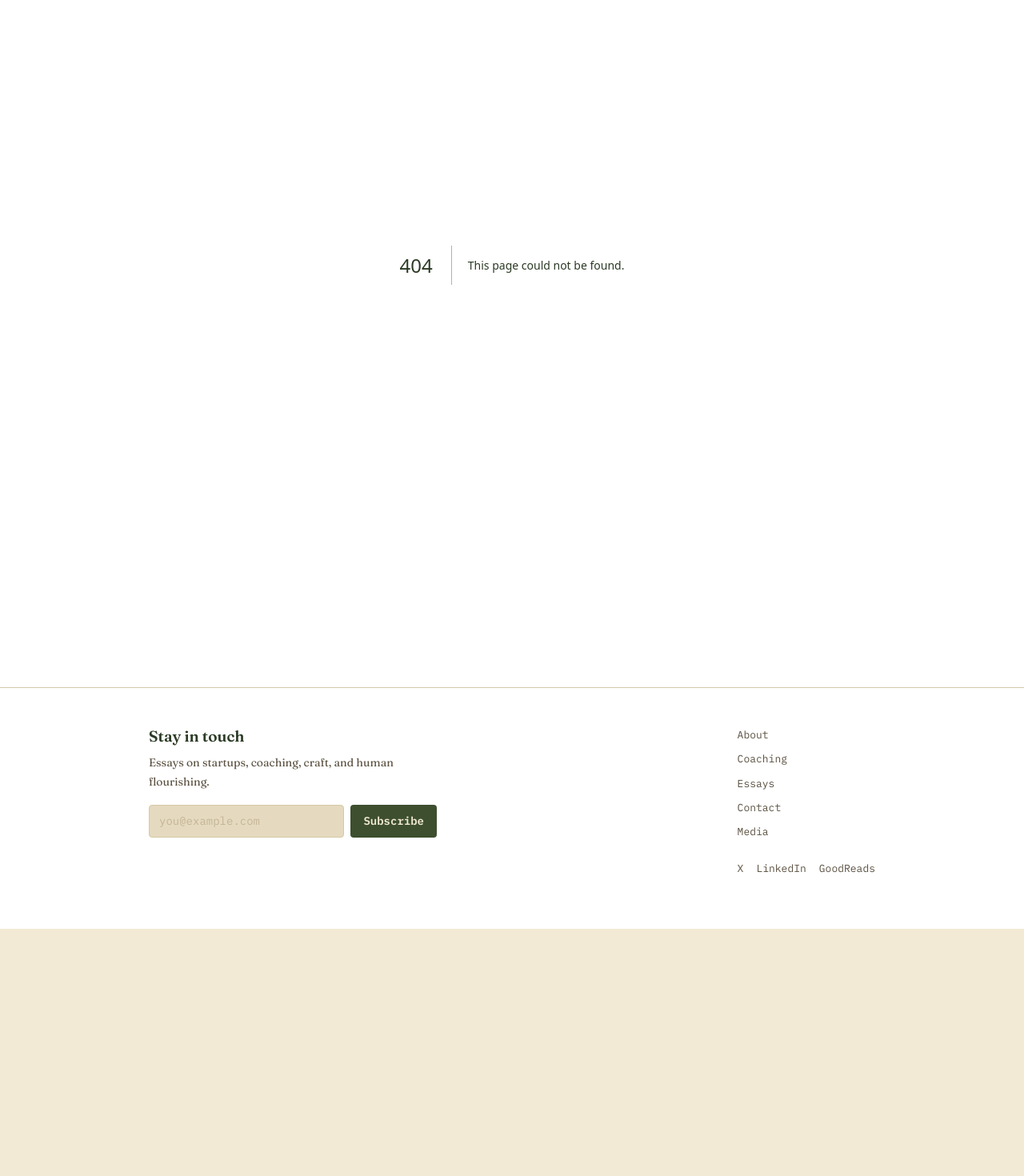
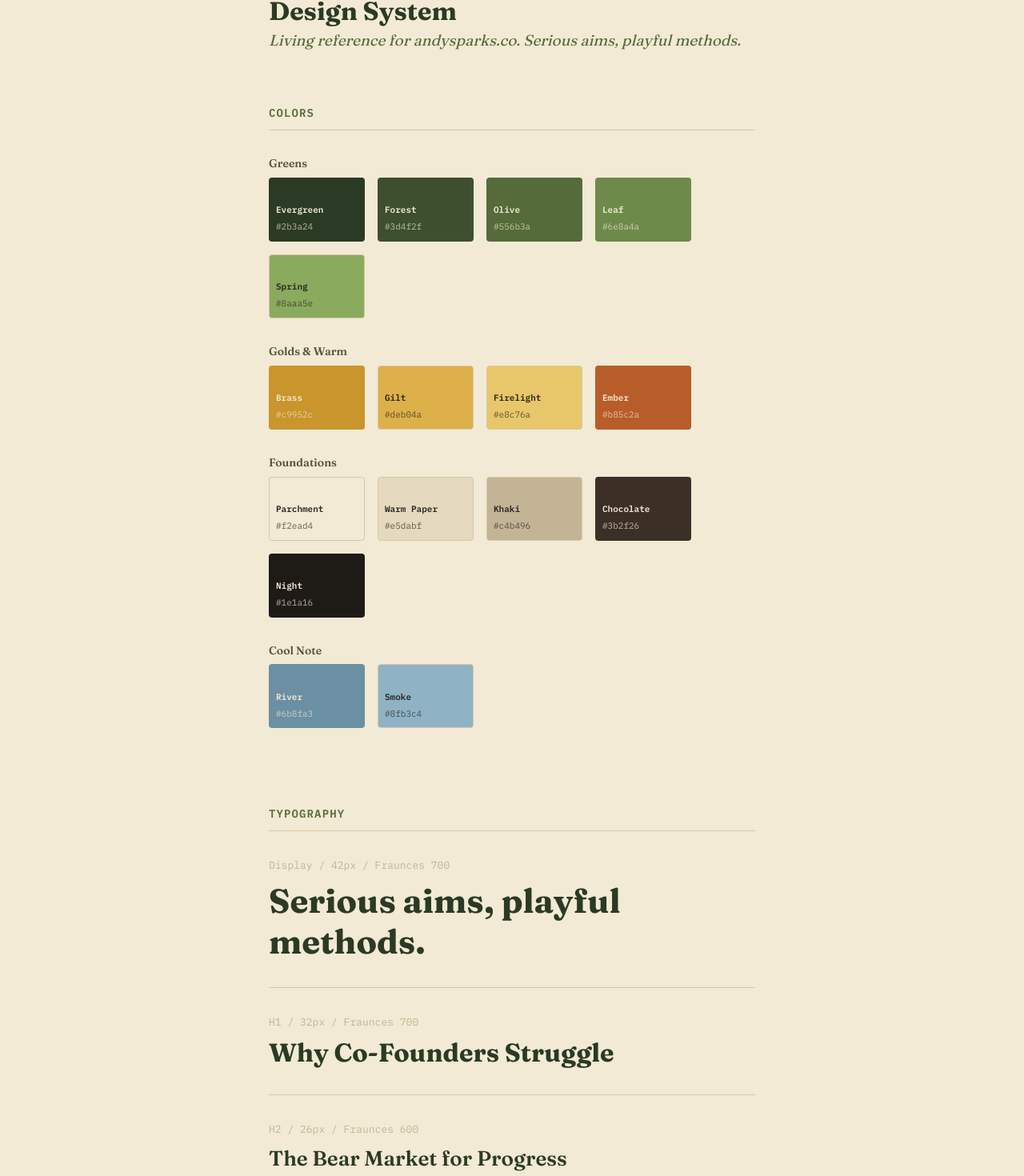
Before and after one commit to AndySparks/andysparks.co, a Next.js app: page /design-system in a window 1280 px wide. Before the commit this address had no page. Shown: the part 170-1640 px from the top of the page at 80% size. Before the commit the page ends 1331 px from the top, so only its background shows below. Built offline with nearby package versions, Linux system fonts and the light colour scheme.

Commit message:
feat: add design system reference page

```diff
--- /dev/null
+++ b/src/app/design-system/page.tsx
@@ -0,0 +1,222 @@
+import { Container } from "@/components/Container";
+import "../../styles/design-system.css";
+
+const COLORS = {
+  Greens: [
+    { name: "Evergreen", hex: "#2b3a24", light: true },
+    { name: "Forest", hex: "#3d4f2f", light: true },
+    { name: "Olive", hex: "#556b3a", light: true },
+    { name: "Leaf", hex: "#6e8a4a", light: true },
+    { name: "Spring", hex: "#8aaa5e", light: false },
+  ],
+  "Golds & Warm": [
+    { name: "Brass", hex: "#c9952c", light: true },
+    { name: "Gilt", hex: "#deb04a", light: false },
+    { name: "Firelight", hex: "#e8c76a", light: false },
+    { name: "Ember", hex: "#b85c2a", light: true },
+  ],
+  Foundations: [
+    { name: "Parchment", hex: "#f2ead4", light: false },
+    { name: "Warm Paper", hex: "#e5dabf", light: false },
+    { name: "Khaki", hex: "#c4b496", light: false },
+    { name: "Chocolate", hex: "#3b2f26", light: true },
+    { name: "Night", hex: "#1e1a16", light: true },
+  ],
+  "Cool Note": [
+    { name: "River", hex: "#6b8fa3", light: true },
+    { name: "Smoke", hex: "#8fb3c4", light: false },
+  ],
+};
+
+const SPACING = [
+  { name: "--space-xs", value: "8px" },
+  { name: "--space-sm", value: "16px" },
+  { name: "--space-md", value: "32px" },
+  { name: "--space-lg", value: "48px" },
+  { name: "--space-xl", value: "64px" },
+  { name: "--space-2xl", value: "96px" },
+  { name: "--space-3xl", value: "128px" },
+];
+
+export default function DesignSystem() {
+  return (
+    <Container>
+      <div style={{ paddingTop: "var(--space-xl)" }}>
+        <h1>Design System</h1>
+        <p
+          style={{
+            fontStyle: "italic",
+            color: "var(--color-olive)",
+            marginBottom: "var(--space-xl)",
+          }}
+        >
+          Living reference for andysparks.co. Serious aims, playful methods.
+        </p>
+
+        {/* Colors */}
+        <div className="ds-section">
+          <div className="ds-section-title">Colors</div>
+          {Object.entries(COLORS).map(([group, swatches]) => (
+            <div key={group}>
+              <h3
+                style={{
+                  fontSize: "var(--type-sm)",
+                  color: "var(--color-ink-light)",
+                  marginBottom: "var(--space-xs)",
+                }}
+              >
+                {group}
+              </h3>
+              <div className="ds-swatch-grid">
+                {swatches.map((swatch) => (
+                  <div
+                    key={swatch.name}
+                    className="ds-swatch"
+                    style={{
+                      background: swatch.hex,
+                      color: swatch.light ? "#f2ead4" : "#2a2520",
+                      borderColor: swatch.light ? "transparent" : undefined,
+                    }}
+                  >
+                    <span className="ds-swatch-name">{swatch.name}</span>
+                    <span className="ds-swatch-hex">{swatch.hex}</span>
+                  </div>
+                ))}
+              </div>
+            </div>
+          ))}
+        </div>
+
+        {/* Typography */}
+        <div className="ds-section">
+          <div className="ds-section-title">Typography</div>
+
+          <div className="ds-type-sample">
+            <div className="ds-type-label">
+              Display / 42px / Fraunces 700
+            </div>
+            <div
+              style={{
+                fontSize: "var(--type-display)",
+                fontWeight: 700,
+                lineHeight: "var(--leading-tight)",
+                color: "var(--color-evergreen)",
+              }}
+            >
+              Serious aims, playful methods.
+            </div>
+          </div>
+
+          <div className="ds-type-sample">
+            <div className="ds-type-label">H1 / 32px / Fraunces 700</div>
+            <h1>Why Co-Founders Struggle</h1>
+          </div>
+
+          <div className="ds-type-sample">
+            <div className="ds-type-label">H2 / 26px / Fraunces 600</div>
+            <h2>The Bear Market for Progress</h2>
+          </div>
+
+          <div className="ds-type-sample">
+            <div className="ds-type-label">H3 / 22px / Fraunces 600</div>
+            <h3>Curiosity as a Civic Virtue</h3>
+          </div>
+
+          <div className="ds-type-sample">
+            <div className="ds-type-label">
+              Subtitle / 22px / Fraunces 300 Italic
+            </div>
+            <p
+              style={{
+                fontSize: "var(--type-subtitle)",
+                fontWeight: 300,
+                fontStyle: "italic",
+                lineHeight: "var(--leading-snug)",
+                color: "var(--color-olive)",
+              }}
+            >
+              A philosophy of human flourishing.
+            </p>
+          </div>
+
+          <div className="ds-type-sample">
+            <div className="ds-type-label">
+              Body / 19px / Fraunces 400 / 1.7 line-height
+            </div>
+            <p>
+              The best partnerships are built on{" "}
+              <a href="#">mutual trust</a>, but trust is not a permanent state.
+              It erodes slowly, then all at once. The question is whether you
+              notice before the fracture, or after. Every generation faces two
+              challenges: to create <em>real progress</em> that broadly improves
+              the human condition, and to convince people we can continue to do
+              so.
+            </p>
+          </div>
+
+          <div className="ds-type-sample">
+            <div className="ds-type-label">
+              Meta / 13px / IBM Plex Mono 400
+            </div>
+            <p
+              style={{
+                fontFamily: "var(--font-mono)",
+                fontSize: "var(--type-xs)",
+                color: "var(--color-ink-light)",
+              }}
+            >
+              March 28, 2026 &middot; 12 min read
+            </p>
+          </div>
+        </div>
+
+        {/* Spacing */}
+        <div className="ds-section">
+          <div className="ds-section-title">Spacing (base 8)</div>
+          {SPACING.map((space) => (
+            <div key={space.name} className="ds-spacing-row">
+              <div
+                className="ds-spacing-bar"
+                style={{ width: space.value }}
+              />
+              <span className="ds-spacing-label">
+                {space.name} ({space.value})
+              </span>
+            </div>
+          ))}
+        </div>
+
+        {/* Layout */}
+        <div className="ds-section">
+          <div className="ds-section-title">Layout</div>
+          <div style={{ marginBottom: "var(--space-sm)" }}>
+            <div className="ds-type-label">Content width: 640px</div>
+            <div
+              style={{
+                width: "var(--width-content)",
+                maxWidth: "100%",
+                height: 24,
+                background: "var(--color-forest)",
+                opacity: 0.2,
+                borderRadius: 2,
+              }}
+            />
+          </div>
+          <div>
+            <div className="ds-type-label">Wide width: 940px</div>
+            <div
+              style={{
+                width: "var(--width-wide)",
+                maxWidth: "100%",
+                height: 24,
+                background: "var(--color-brass)",
+                opacity: 0.2,
+                borderRadius: 2,
+              }}
+            />
+          </div>
+        </div>
+      </div>
+    </Container>
+  );
+}
--- /dev/null
+++ b/src/styles/design-system.css
@@ -0,0 +1,79 @@
+.ds-section {
+  margin-bottom: var(--space-2xl);
+}
+
+.ds-section-title {
+  font-family: var(--font-mono);
+  font-size: var(--type-sm);
+  font-weight: 600;
+  text-transform: uppercase;
+  letter-spacing: 0.08em;
+  color: var(--color-olive);
+  margin-bottom: var(--space-md);
+  padding-bottom: var(--space-xs);
+  border-bottom: 1px solid var(--color-divider);
+}
+
+.ds-swatch-grid {
+  display: flex;
+  flex-wrap: wrap;
+  gap: var(--space-sm);
+  margin-bottom: var(--space-md);
+}
+
+.ds-swatch {
+  width: 120px;
+  height: 80px;
+  border-radius: 4px;
+  display: flex;
+  flex-direction: column;
+  align-items: flex-start;
+  justify-content: flex-end;
+  padding: 8px;
+  font-family: var(--font-mono);
+  font-size: 11px;
+  border: 1px solid var(--color-divider);
+}
+
+.ds-swatch-name {
+  font-weight: 600;
+  margin-bottom: 2px;
+}
+
+.ds-swatch-hex {
+  opacity: 0.7;
+}
+
+.ds-type-sample {
+  margin-bottom: var(--space-md);
+  padding-bottom: var(--space-md);
+  border-bottom: 1px solid var(--color-divider);
+}
+
+.ds-type-label {
+  font-family: var(--font-mono);
+  font-size: var(--type-xs);
+  color: var(--color-muted);
+  margin-bottom: var(--space-xs);
+}
+
+.ds-spacing-row {
+  display: flex;
+  align-items: center;
+  gap: var(--space-sm);
+  margin-bottom: var(--space-xs);
+}
+
+.ds-spacing-bar {
+  height: 24px;
+  background: var(--color-forest);
+  border-radius: 2px;
+  opacity: 0.3;
+}
+
+.ds-spacing-label {
+  font-family: var(--font-mono);
+  font-size: var(--type-xs);
+  color: var(--color-ink-light);
+  white-space: nowrap;
+}
```
